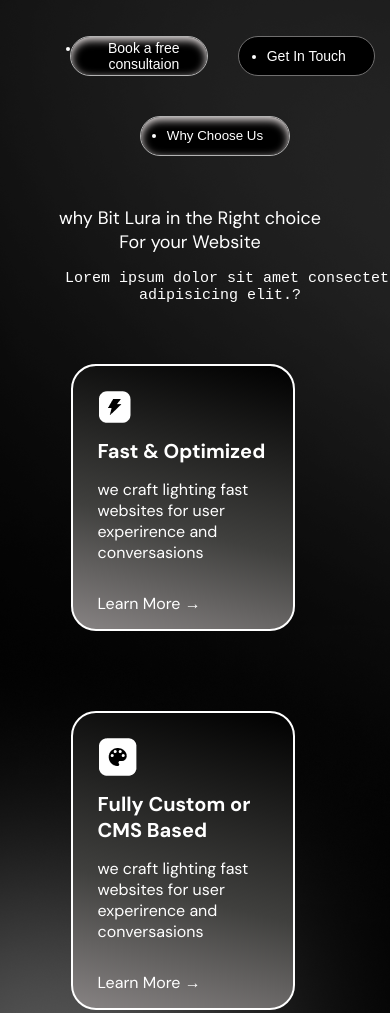
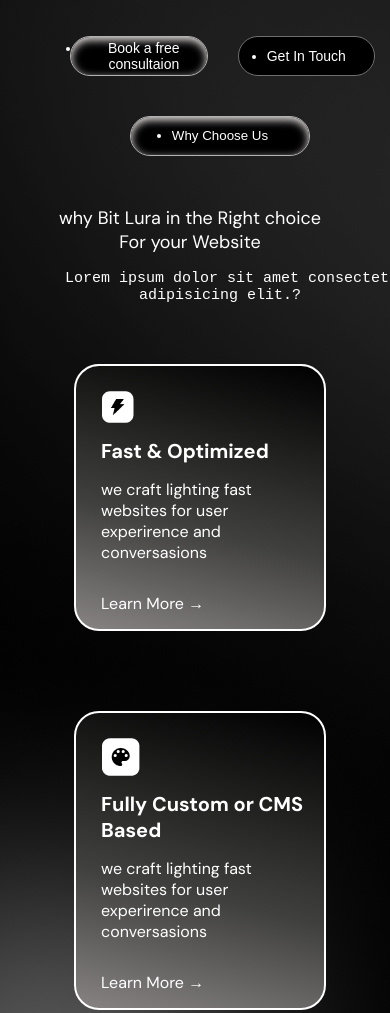
Before and after one commit to KalaiWebDeveloper/Figma_web_by_kalai, a plain HTML site: page index.html in a window 390 px wide. Shown: the part 649-1662 px from the top of the page. Drawn offline with Linux system fonts and the light colour scheme.

Commit message:
Css Responsive Edit

```diff
--- a/style.css
+++ b/style.css
@@ -415,8 +415,8 @@ margin-left: 40px;
   .center-button button,
   .center-button-2 button {
     margin-top: 40px;
-    margin-left: auto;
-    margin-right: auto;
+    margin-left: 75px;
+    /* margin-right: 100px; */
   }
     .center-button p,pre{
       margin-left: -25px
@@ -426,13 +426,13 @@ margin-left: 40px;
     flex-direction: column;
     align-items: center;
     gap: 20px;
-    margin-right: 40px;
+    margin-right: 5px;
   }
 
   .center-container {
     flex-direction: column;
     align-items: center;
-    margin-left: 0px;
+    margin-left: 18px;
   }
 
   .center-button-2{
@@ -441,7 +441,7 @@ margin-left: 40px;
   .center-container img {
     width: 80%;
     height: auto;
-    margin-left: 10px;
+    margin-left: 5px;
   }
 
   .center-content {
@@ -511,7 +511,8 @@ margin-left: 40px;
 
   .center-button button,
   .center-button-2 button {
-    width: 150px;
+    /* margin-right: 100px; */
+    /* width: 150px; */
     height: 40px;
   }
 
```
